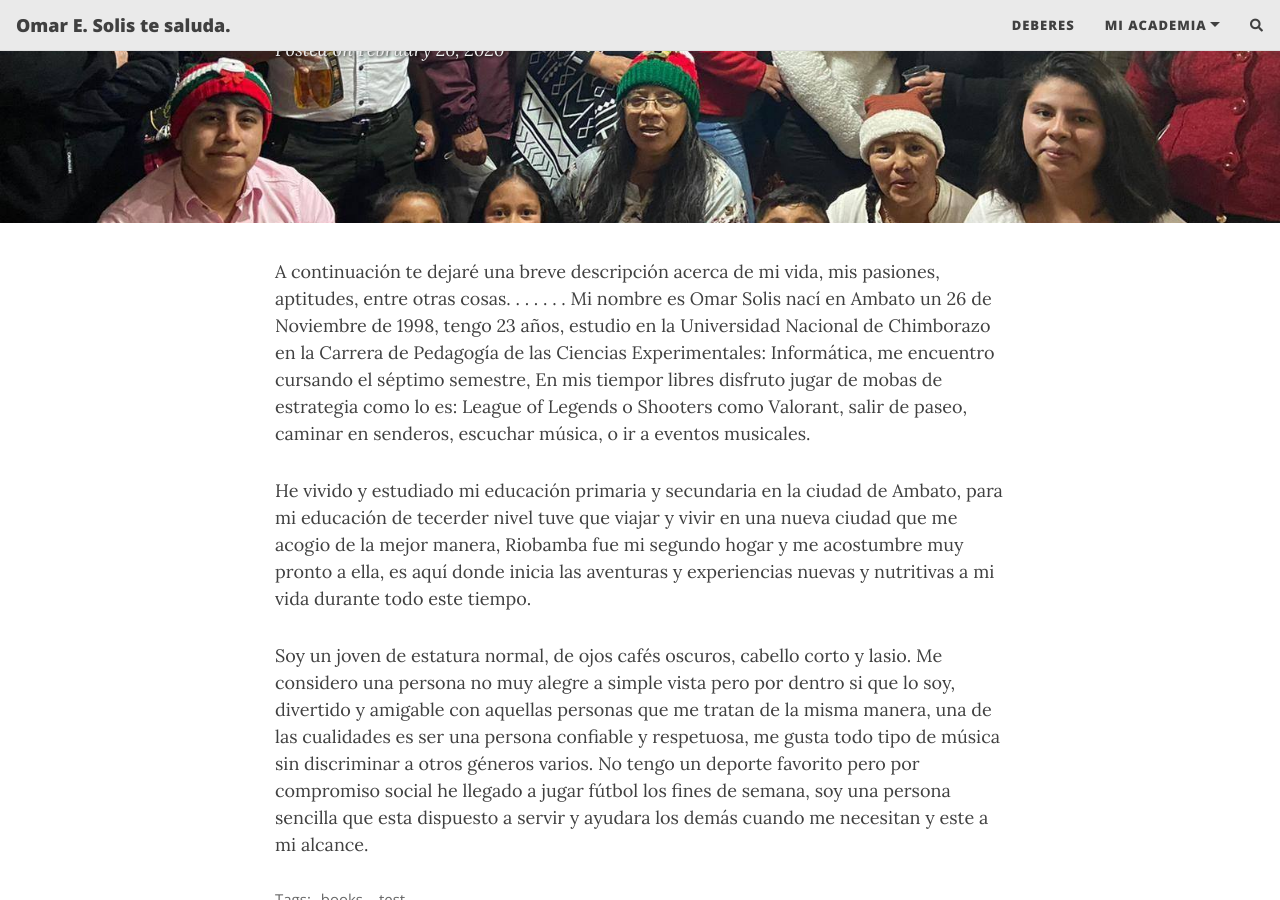
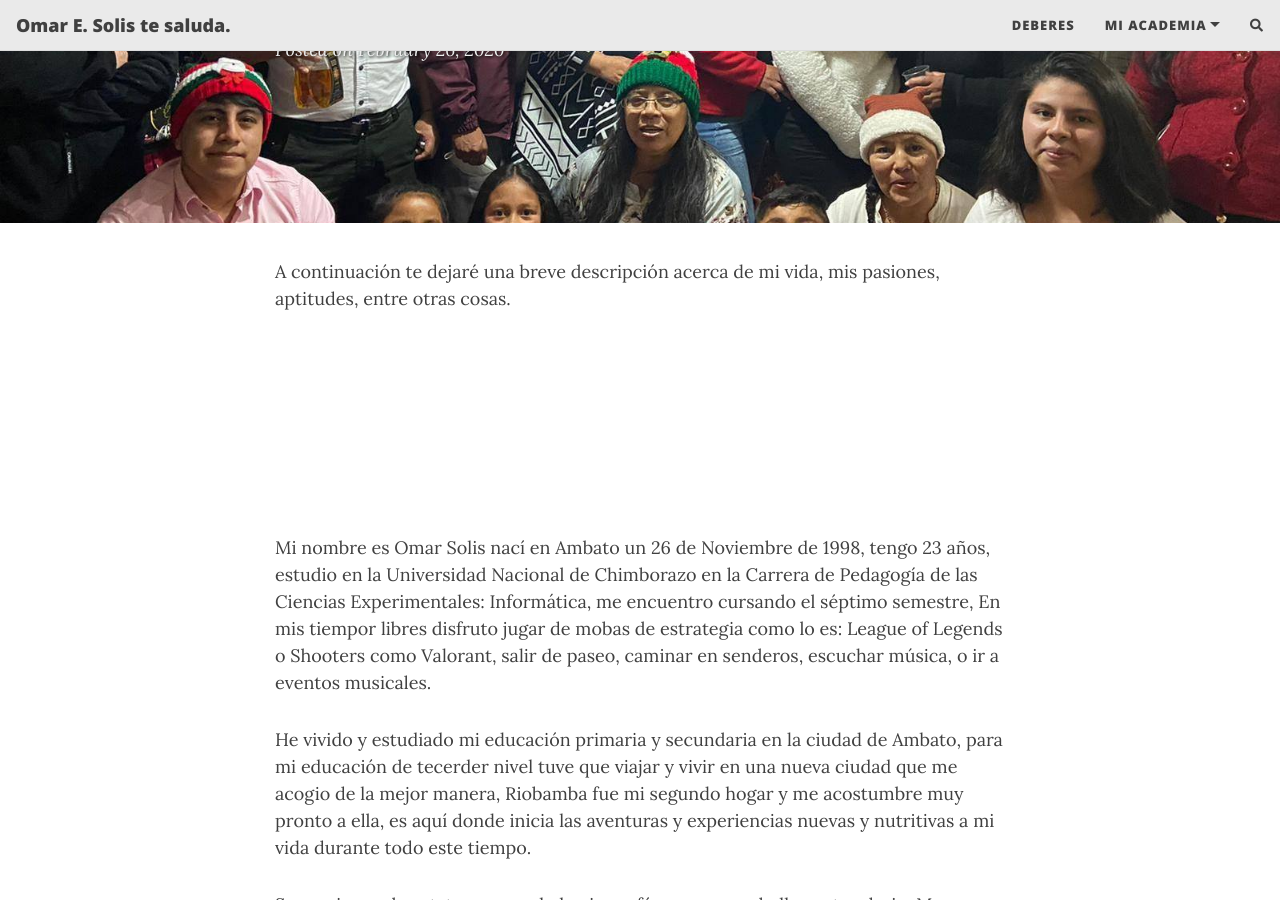
Before and after one commit to o-solis/o-solis.github.io, a Jekyll site: the page built from _posts/2020-02-26-flake-it-till-you-make-it.md, in a window 1280 px wide and 900 px high, scrolled down 320 px. Built offline with Jekyll 4.4.1, drawn with Linux system fonts in a browser that asks for light colours; nearby versions of some CDN libraries; comment, search, counter and statistics services are not loaded.

Commit message:
santos de linea
Agregue saltos de línes

```diff
--- a/_posts/2020-02-26-flake-it-till-you-make-it.md
+++ b/_posts/2020-02-26-flake-it-till-you-make-it.md
@@ -9,12 +9,14 @@ tags: [books, test]
 ---
 
 A continuación te dejaré una breve descripción acerca de mi vida, mis pasiones, aptitudes, entre otras cosas.
-.
-.
-.
-.
-.
-.
+
+<br>
+<br>
+<br>
+<br>
+<br>
+<br>
+
 Mi nombre es Omar Solis nací en Ambato un 26 de Noviembre de 1998, tengo 23 años, estudio en la Universidad Nacional de Chimborazo en la Carrera de Pedagogía de las Ciencias Experimentales: Informática, me encuentro cursando el séptimo semestre, En mis tiempor libres disfruto jugar de mobas de estrategia como lo es: League of Legends o Shooters como Valorant, salir de paseo, caminar en senderos, escuchar música, o ir a eventos musicales.
 
 He vivido y estudiado mi educación primaria y secundaria en la ciudad de Ambato, para mi educación de tecerder nivel tuve que viajar y vivir en una nueva ciudad que me acogio de la mejor manera, Riobamba fue mi segundo hogar y me acostumbre muy pronto a ella, es aquí donde inicia las aventuras y experiencias nuevas y nutritivas a mi vida durante todo este tiempo.
```
Also changed, not shown: _posts/2020-02-28-test-markdown.md (+8 -7 lines).
